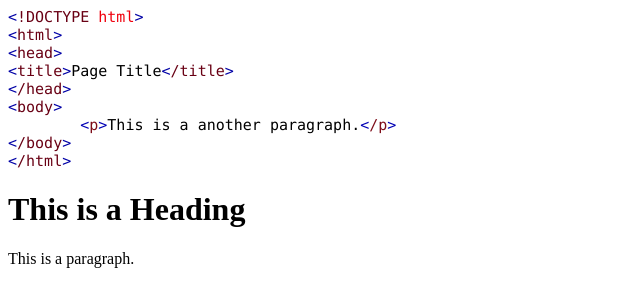
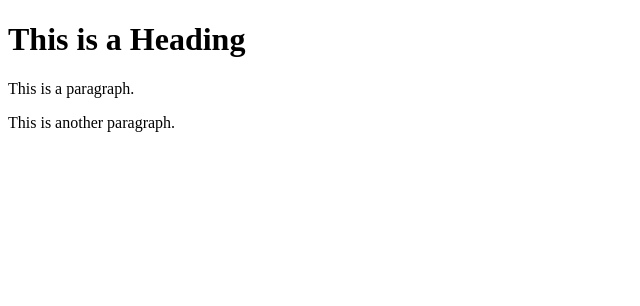
Before and after one commit to amatke/moj-repo, a plain HTML site: page index.html in a window 1280 px wide. Shown: the whole page, without its empty margins (0-640 px from the left). Drawn offline with Linux system fonts and the light colour scheme.

Commit message:
Update index.html

```diff
--- a/index.html
+++ b/index.html
@@ -1,35 +1,13 @@
-<!DOCTYPE html PUBLIC "-//W3C//DTD HTML 4.01//EN" "http://www.w3.org/TR/html4/strict.dtd">
+<!DOCTYPE html>
 <html>
 <head>
-  <meta http-equiv="Content-Type" content="text/html; charset=utf-8">
-  <meta http-equiv="Content-Style-Type" content="text/css">
-  <title></title>
-  <meta name="Generator" content="Cocoa HTML Writer">
-  <meta name="CocoaVersion" content="2113.6">
-  <style type="text/css">
-    p.p1 {margin: 0.0px 0.0px 0.0px 0.0px; font: 15.0px Menlo; color: #690014; -webkit-text-stroke: #690014}
-    p.p2 {margin: 0.0px 0.0px 0.0px 0.0px; font: 15.0px Menlo; color: #000000; -webkit-text-stroke: #000000}
-    span.s1 {font-kerning: none; color: #0000a6; -webkit-text-stroke: 0px #0000a6}
-    span.s2 {font-kerning: none}
-    span.s3 {font-kerning: none; color: #f0000d; -webkit-text-stroke: 0px #f0000d}
-    span.s4 {font-kerning: none; color: #000000; background-color: #ffffff; -webkit-text-stroke: 0px #000000}
-    span.s5 {font-kerning: none; color: #0000b5; -webkit-text-stroke: 0px #0000b5}
-    span.s6 {font-kerning: none; color: #7e0d19; -webkit-text-stroke: 0px #7e0d19}
-    span.s7 {font-kerning: none; background-color: #ffffff}
-    span.Apple-tab-span {white-space:pre}
-  </style>
+<title>Page Title</title>
 </head>
 <body>
-<p class="p1"><span class="s1">&lt;</span><span class="s2">!DOCTYPE</span><span class="s3"> html</span><span class="s1">&gt;</span></p>
-<p class="p1"><span class="s1">&lt;</span><span class="s2">html</span><span class="s1">&gt;</span></p>
-<p class="p1"><span class="s1">&lt;</span><span class="s2">head</span><span class="s1">&gt;</span></p>
-<p class="p1"><span class="s1">&lt;</span><span class="s2">title</span><span class="s1">&gt;</span><span class="s4">Page Title</span><span class="s1">&lt;</span><span class="s2">/title</span><span class="s1">&gt;</span></p>
-<p class="p1"><span class="s1">&lt;</span><span class="s2">/head</span><span class="s1">&gt;</span></p>
-<p class="p1"><span class="s1">&lt;</span><span class="s2">body</span><span class="s1">&gt;</span></p>
-<p class="p2"><span class="s5"><span class="Apple-tab-span">	</span>&lt;</span><span class="s6">p</span><span class="s5">&gt;</span><span class="s7">This is a another paragraph.</span><span class="s5">&lt;</span><span class="s6">/p</span><span class="s5">&gt;</span></p>
-<p class="p1"><span class="s1">&lt;</span><span class="s2">/body</span><span class="s1">&gt;</span></p>
-<p class="p1"><span class="s1">&lt;</span><span class="s2">/html</span><span class="s1">&gt;</span></p>
+
 <h1>This is a Heading</h1>
 <p>This is a paragraph.</p>
+<p>This is another paragraph.</p>
+
 </body>
 </html>
```
